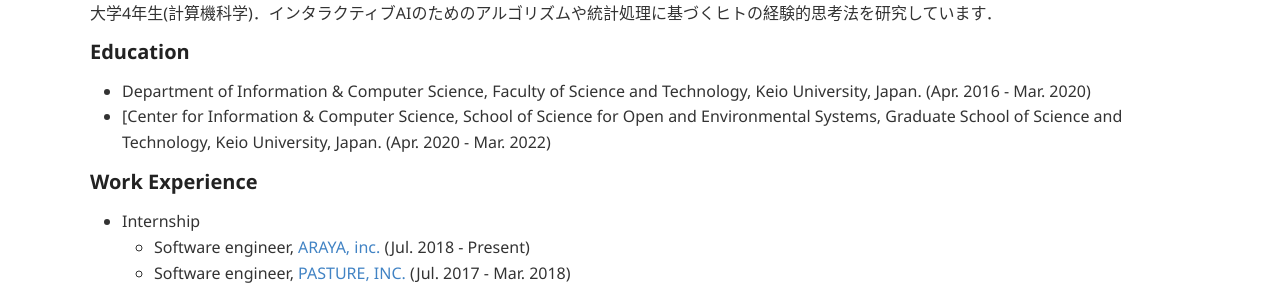
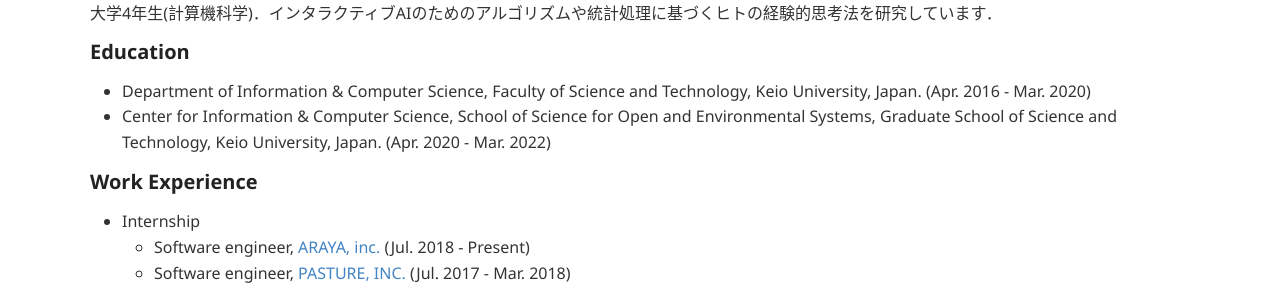
Before and after one commit to yumaloop/old-jekyll-blog-site, a Jekyll site: the page built from about.md, in a window 1280 px wide. Shown: the part 482-772 px from the top of the page. Built offline with Jekyll 4.4.1, drawn with Linux system fonts in a browser that asks for light colours; comment, search, counter and statistics services are not loaded.

Commit message:
update repo 2020年 1月19日 日曜日 01時11分39秒 JST

```diff
--- a/about.md
+++ b/about.md
@@ -12,7 +12,7 @@ permalink: /about/
 #### Education
 
 * Department of Information & Computer Science, Faculty of Science and Technology, Keio University, Japan. (Apr. 2016 - Mar. 2020)
-* [Center for Information & Computer Science, School of Science for Open and Environmental Systems, Graduate School of Science and Technology, Keio University, Japan. (Apr. 2020 - Mar. 2022)
+* Center for Information & Computer Science, School of Science for Open and Environmental Systems, Graduate School of Science and Technology, Keio University, Japan. (Apr. 2020 - Mar. 2022)
 
 #### Work Experience
 
```
